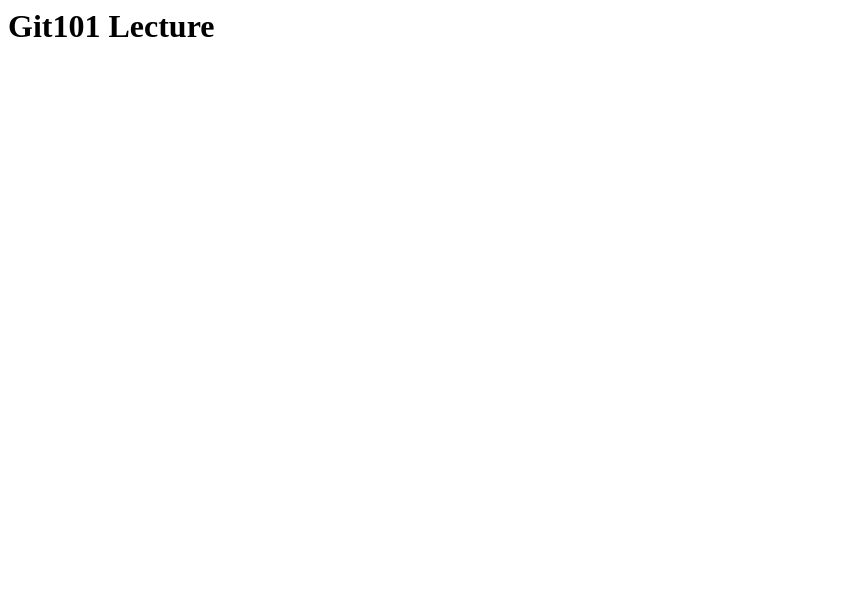
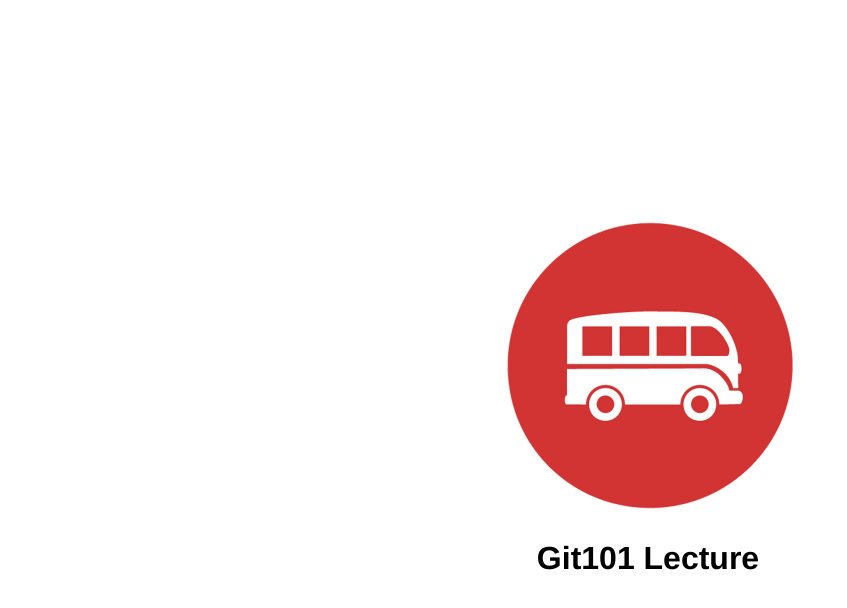
Before and after one commit to catonmat/git101, a plain HTML site: page index.html in a window 1280 px wide. Shown: the whole page, without its empty margins (0-847 px from the left). Drawn offline with Linux system fonts and the light colour scheme.

Commit message:
styling added; image added

```diff
--- a/index.html
+++ b/index.html
@@ -2,13 +2,27 @@
 <head>
 
   <style>
-
+    .logo {
+      height: 300px;
+    }
+    .banner-container {
+      display: flex;
+      justify-content: center;
+      align-items: center;
+      height: 100vh;
+      width: 100vw;
+      flex-direction: column;
+    }
+    h1 {
+      font-family: helvetica;
+    }
   </style>
 
 </head>
 <body>
 
-  <div>
+  <div class='banner-container'>
+    <img class='logo' src="le-wagon-logo.png" alt="">
     <h1>Git101 Lecture</h1>
   </div>
 
```
Also changed, not shown: le-wagon-logo.png (added).
